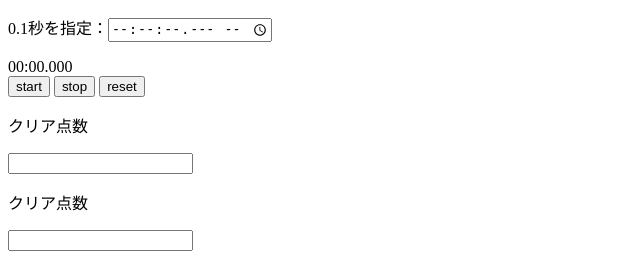
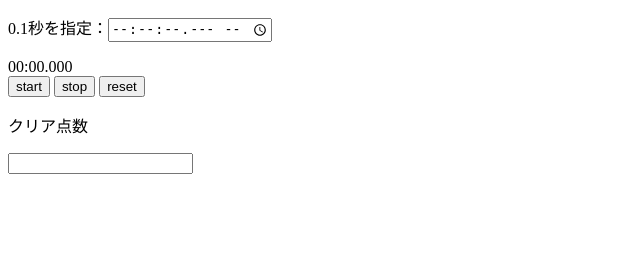
Before and after one commit to hiroshungo/tournament_record_app, a Django app: page /tournament/ in a window 1280 px wide. Shown: the part 694-953 px from the top of the page, without its empty margins (0-640 px from the left). After the commit the page ends 868 px from the top, so only its background shows below. Run offline with Django 3.2, Linux system fonts and the light colour scheme.

Commit message:
github確認

```diff
--- a/record_app/tournament/templates/tournament/index.html
+++ b/record_app/tournament/templates/tournament/index.html
@@ -103,10 +103,7 @@
             <p>クリア点数</p>
             <input type="number">
         </div>
-        <div id="number-name">
-            <p>クリア点数</p>
-            <input type="number">
-        </div>
+
 
 
 
```
